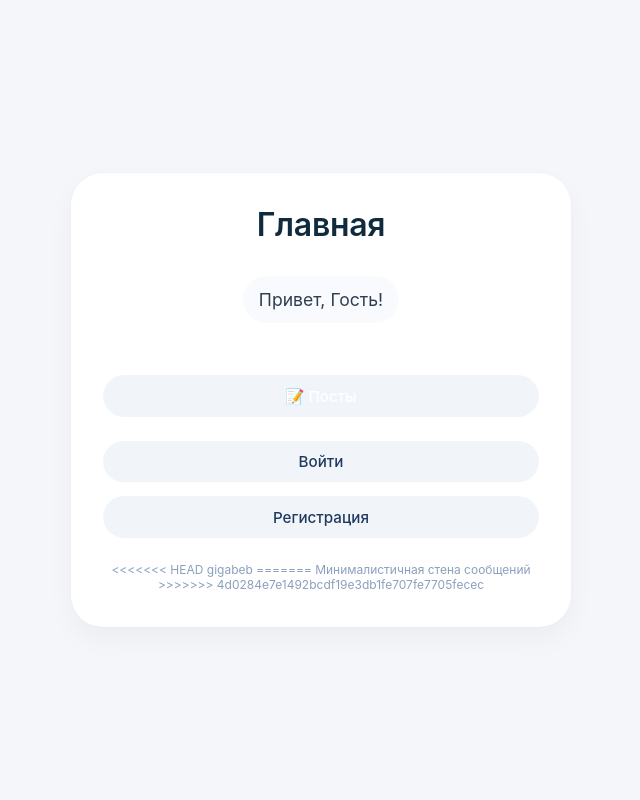
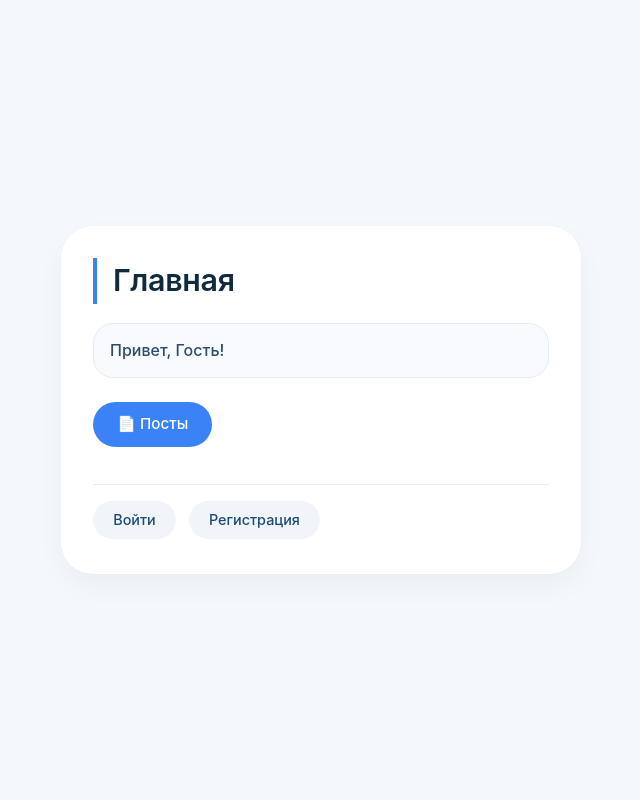
Before and after one commit to bevvv228/site_posts, a Django app: page / in a window 1280 px wide. Shown: the whole page, without its empty margins (319-959 px from the left). Run offline with Django 5.2, Linux system fonts and the light colour scheme.

Commit message:
fixed all content

```diff
--- a/dj/settings.py
+++ b/dj/settings.py
@@ -11,8 +11,6 @@ https://docs.djangoproject.com/en/6.0/ref/settings/
 """
 import dj_database_url
 from pathlib import Path
-
-from django.conf.global_settings import MEDIA_ROOT
 
 # Build paths inside the project like this: BASE_DIR / 'subdir'.
 BASE_DIR = Path(__file__).resolve().parent.parent
@@ -122,8 +120,7 @@ USE_TZ = True
 
 # Static files (CSS, JavaScript, Images)
 # https://docs.djangoproject.com/en/6.0/howto/static-files/
-MEDIA_URL = '/media/'
-MEDIA_ROOT = BASE_DIR / 'media'
+
 STATIC_URL = 'static/'
 if not DEBUG:
     # Tell Django to copy static assets into a path called `staticfiles` (this is specific to Render)
--- a/dj/urls.py
+++ b/dj/urls.py
@@ -14,11 +14,9 @@ Including another URLconf
     1. Import the include() function: from django.urls import include, path
     2. Add a URL to urlpatterns:  path('blog/', include('blog.urls'))
 """
-from django.conf import settings
 from django.contrib import admin
 from django.urls import path
 from model_app import views
-from django.conf.urls.static import static
 
 urlpatterns = [
     path('admin/', admin.site.urls),
@@ -29,5 +27,3 @@ urlpatterns = [
     path("logout", views.exit ),
     path("reset_password", views.reset_password ),
 ]
-if settings.DEBUG:
-    urlpatterns += static(settings.MEDIA_URL, document_root=settings.MEDIA_ROOT)
--- a/model_app/templates/index.html
+++ b/model_app/templates/index.html
@@ -2,8 +2,10 @@
 <html lang="ru">
 <head>
     <meta charset="UTF-8">
+    <meta name="viewport" content="width=device-width, initial-scale=1.0">
     <title>Главная</title>
     <style>
+        /* ----- RESET & БАЗОВЫЕ СТИЛИ ----- */
         * {
             margin: 0;
             padding: 0;
@@ -11,8 +13,10 @@
         }
 
         body {
-            background: #f4f6fa;
-            font-family: -apple-system, BlinkMacSystemFont, 'Segoe UI', Roboto, Helvetica, Arial, sans-serif;
+            background: #f4f7fc;
+            font-family: 'Inter', -apple-system, BlinkMacSystemFont, 'Segoe UI', Roboto, Helvetica, Arial, sans-serif;
+            line-height: 1.5;
+            color: #1a2c3e;
             display: flex;
             justify-content: center;
             align-items: center;
@@ -20,87 +24,111 @@
             padding: 1.5rem;
         }
 
+        /* КАРТОЧКА ГЛАВНОЙ */
         .home-card {
+            max-width: 520px;
+            width: 100%;
             background: #ffffff;
-            max-width: 500px;
-            width: 100%;
-            padding: 2rem 2rem 2.2rem;
             border-radius: 32px;
             box-shadow: 0 12px 28px rgba(0, 0, 0, 0.04), 0 0 0 1px rgba(0, 0, 0, 0.01);
+            padding: 2rem 2rem 2.2rem;
+            transition: all 0.2s ease;
+        }
+
+        /* ЗАГОЛОВОК */
+        h2 {
+            font-size: 1.9rem;
+            font-weight: 600;
+            letter-spacing: -0.01em;
+            color: #0f2b3d;
+            margin-bottom: 1rem;
+            border-left: 4px solid #3b82f6;
+            padding-left: 1rem;
+        }
+
+        /* ПРИВЕТСТВИЕ */
+        .greeting {
+            font-size: 1rem;
+            background: #f8fafd;
+            padding: 0.9rem 1rem;
+            border-radius: 20px;
+            margin: 1.2rem 0 1.5rem 0;
+            color: #2c4c6e;
+            border: 1px solid #e4edf5;
+            font-weight: 450;
+        }
+
+        /* ССЫЛКА НА ПОСТЫ — ВЫДЕЛЕННАЯ КНОПКА */
+        .posts-link {
+            display: inline-block;
+            background: #3b82f6;
+            color: white;
+            text-decoration: none;
+            font-weight: 500;
+            padding: 0.7rem 1.5rem;
+            border-radius: 40px;
+            font-size: 0.95rem;
+            transition: background 0.2s, transform 0.05s;
+            margin-bottom: 1.8rem;
+            border: none;
+            cursor: pointer;
             text-align: center;
         }
-
-        h2 {
-            font-size: 2rem;
-            font-weight: 600;
-            color: #0f2b3d;
-            margin-bottom: 1rem;
-            letter-spacing: -0.3px;
-        }
-
-        .greeting {
-            font-size: 1.1rem;
-            color: #2c3e50;
-            background: #f8fafd;
-            padding: 0.8rem 1rem;
-            border-radius: 60px;
-            margin: 1rem 0 1.8rem 0;
-            display: inline-block;
-            width: auto;
-        }
-
-        .nav-buttons {
-            display: flex;
-            flex-direction: column;
-            gap: 0.9rem;
-            margin: 1.5rem 0 1.2rem;
-        }
-
-        .nav-buttons a, .logout-link {
-            display: inline-block;
-            text-decoration: none;
-            font-weight: 500;
-            padding: 0.7rem 1rem;
-            border-radius: 48px;
-            transition: all 0.2s ease;
-            background: #f1f5f9;
-            color: #1f3a5f;
-            font-size: 0.95rem;
-        }
-
-        .nav-buttons a:hover {
-            background: #e2e8f0;
+        .posts-link:hover {
+            background: #2563eb;
             transform: translateY(-1px);
         }
 
-        .primary-link {
-            background: #3b82f6;
-            color: white !important;
+        /* БЛОК ССЫЛОК АВТОРИЗАЦИИ */
+        .auth-links {
+            display: flex;
+            flex-wrap: wrap;
+            gap: 0.8rem;
+            margin-top: 0.5rem;
+            padding-top: 1rem;
+            border-top: 1px solid #e9edf2;
+        }
+        .auth-links a {
+            text-decoration: none;
+            font-size: 0.9rem;
+            font-weight: 500;
+            padding: 0.45rem 1.2rem;
+            border-radius: 40px;
+            background: #f1f5f9;
+            color: #1f4a76;
+            transition: all 0.2s;
+            border: 1px solid transparent;
+        }
+        .auth-links a:hover {
+            background: #e2e8f0;
+            border-color: #cbdde9;
+            transform: translateY(-1px);
+        }
+        /* стили для logout (include) будут наследоваться */
+        .auth-links .logout-link,
+        .auth-links a[href="/logout"] {
+            background: #fee8e8;
+            color: #b91c1c;
+        }
+        .auth-links .logout-link:hover,
+        .auth-links a[href="/logout"]:hover {
+            background: #fed7d7;
         }
 
-        .primary-link:hover {
-            background: #2563eb;
+        /* небольшая адаптация */
+        @media (max-width: 500px) {
+            .home-card {
+                padding: 1.5rem;
+            }
+            h2 {
+                font-size: 1.6rem;
+            }
         }
 
-        .logout-style {
-            background: #fee2e2;
-            color: #b91c1c;
-        }
-
-        .logout-style:hover {
-            background: #fecaca;
-        }
-
-        hr {
-            margin: 1rem 0;
-            border: none;
-            border-top: 1px solid #eef2f8;
-        }
-
-        .footer-note {
-            font-size: 0.75rem;
-            color: #8ba0bc;
-            margin-top: 1.5rem;
+        /* чёткие границы и текст — используем subpixel rendering */
+        body, button, input, a {
+            -webkit-font-smoothing: antialiased;
+            -moz-osx-font-smoothing: grayscale;
         }
     </style>
 </head>
@@ -110,29 +138,14 @@
     <div class="greeting">
         Привет, {{ user.username|default:"Гость" }}!
     </div>
-
-    <div class="nav-buttons">
-        <a href="posts" class="primary-link">📝 Посты</a>
-    </div>
-
-    {% if user.is_authenticated %}
-        <div class="nav-buttons">
+    <a href="posts" class="posts-link">📄 Посты</a><div class="auth-links">
+        {% if user.is_authenticated %}
             {% include "logout.html" %}
             <a href="/reset_password">Сменить пароль</a>
-        </div>
-    {% else %}
-        <div class="nav-buttons">
+        {% else %}
             <a href="/login">Войти</a>
             <a href="/register">Регистрация</a>
-        </div>
-    {% endif %}
-
-    <div class="footer-note">
-<<<<<<< HEAD
-        gigabeb
-=======
-        Минималистичная стена сообщений
->>>>>>> 4d0284e7e1492bcdf19e3db1fe707fe7705fecec
+        {% endif %}
     </div>
 </div>
 </body>
--- a/model_app/views.py
+++ b/model_app/views.py
@@ -4,29 +4,26 @@ from django.contrib.auth.forms import UserCreationForm,AuthenticationForm,Passwo
 from django.contrib.auth import login,logout,authenticate,update_session_auth_hash
 
 
-from django.shortcuts import render, redirect
-from .models import Message, MessageForm
+def posts(request):
 
-def posts(request):
     if request.method == "POST":
-        form = MessageForm(request.POST, request.FILES)
-        if form.is_valid() and request.user.is_authenticated:
+        form = MessageForm(request.POST)
+        user = request.user
+        if form.is_valid() and user.is_authenticated:
             instance = form.save(commit=False)
-            instance.user = request.user
+            instance.user = user
             instance.save()
-            return redirect("/posts")
-    else:
-        form = MessageForm()
+        return redirect("/posts")
 
+    form = MessageForm()
     users = User.objects.all()
-    msgs = Message.objects.select_related('user').all().order_by('-dt')  # новые сверху
-
+    msgs = Message.objects.select_related('user').all()
     data = {
-        'users': users,
-        'msgs': msgs,
-        'form': form,
+        'users':  users,
+        'msgs' : msgs,
+        'form' : form,
     }
-    return render(request, "posts.html", data)
+    return render(request,"posts.html",data)
 
 
 def index(request):
```
Also changed, not shown: model_app/models.py (+3 -13 lines).
